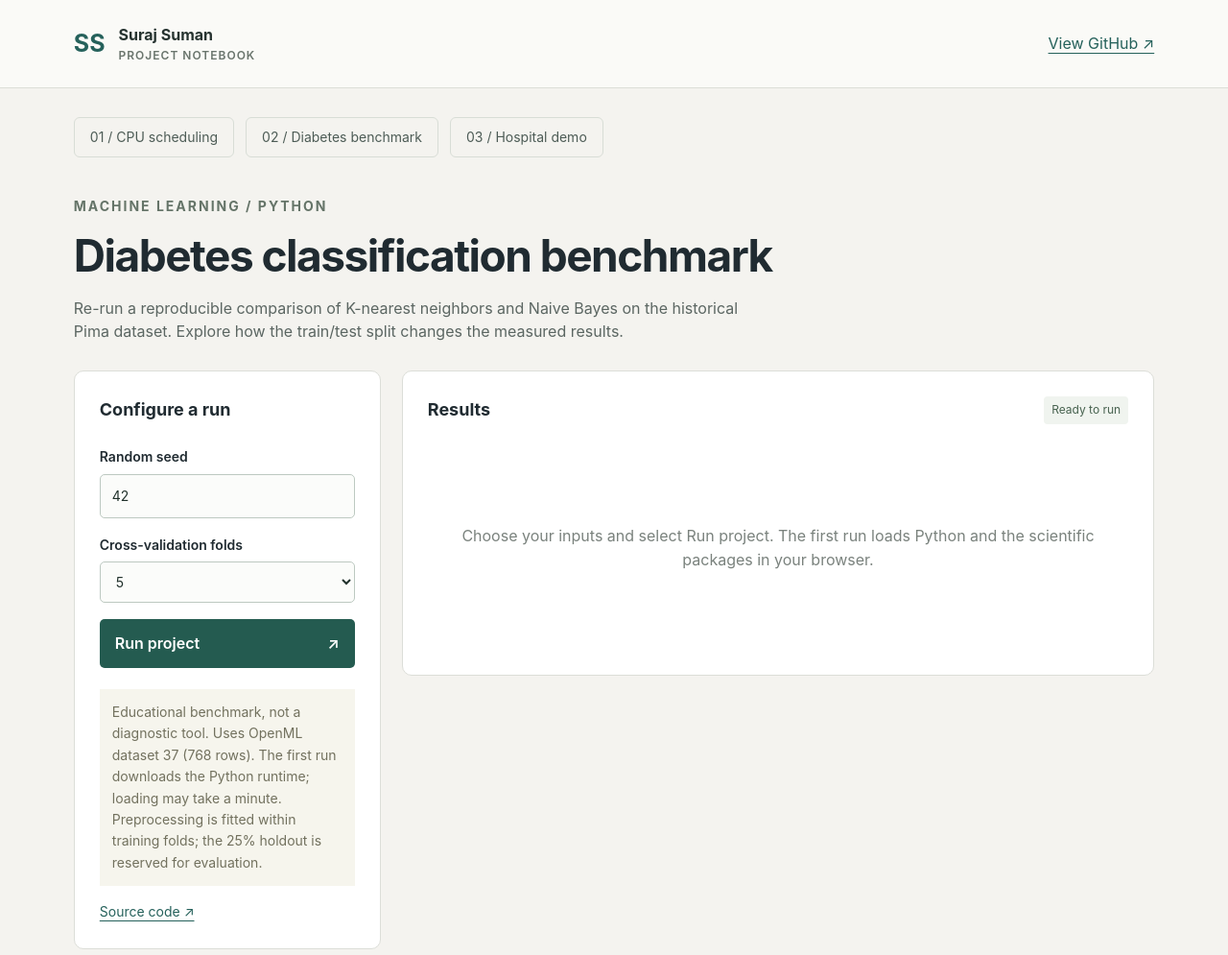
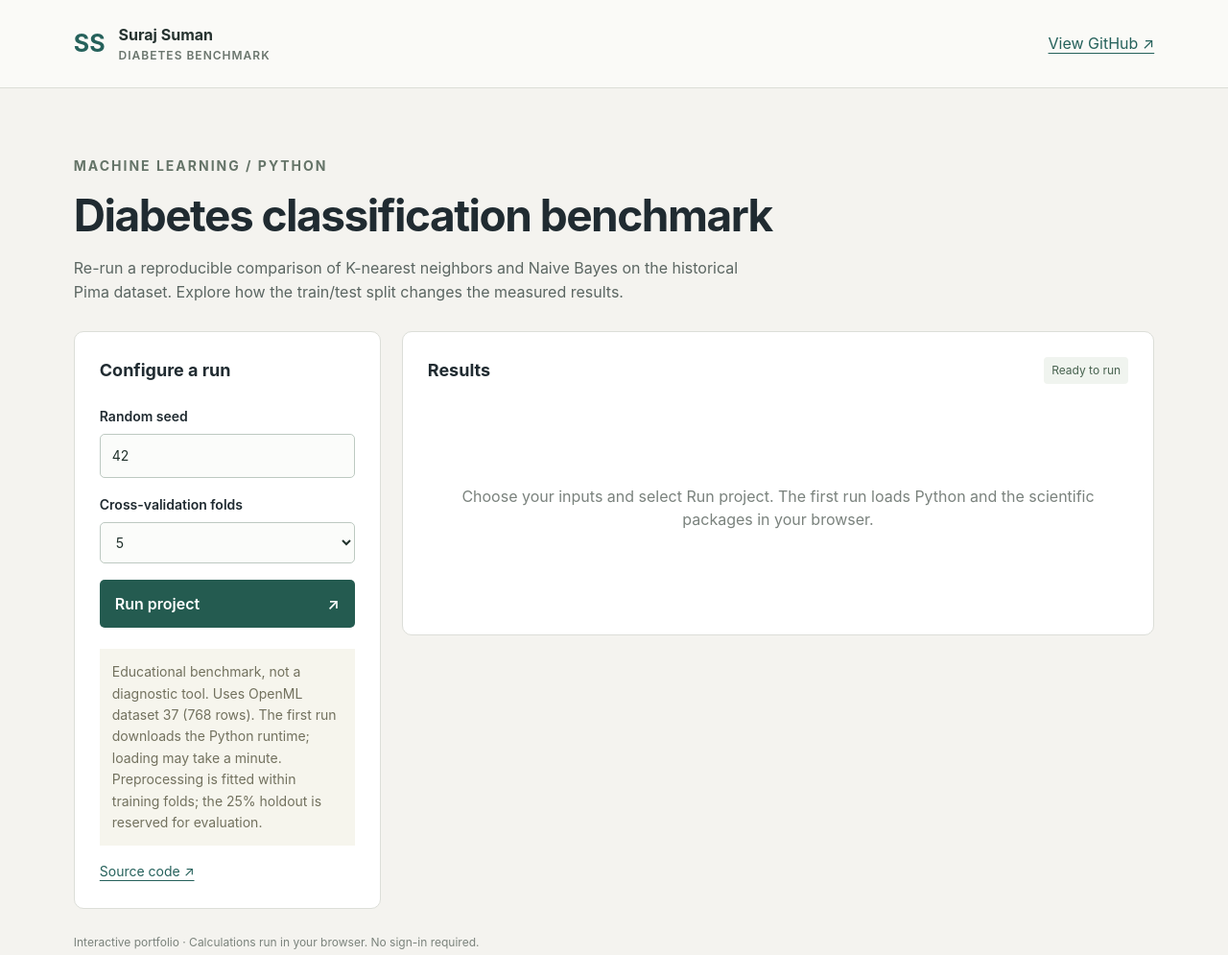
Before and after one commit to surajsuman23/diabetes-prediction-system, a plain HTML site: page docs/index.html in a window 1280 px wide. Shown: the top 995 px of the page at 96% size. Drawn offline with Linux system fonts and the light colour scheme.

Commit message:
Separate diabetes benchmark interface and deployment

```diff
--- a/docs/app.js
+++ b/docs/app.js
@@ -6,9 +6,7 @@ const table = (headers, rows) => '<div class="table-wrap"><table><thead><tr>'+he
 const stat = (value,label)=>'<div class="stat"><strong>'+esc(value)+'</strong><span>'+esc(label)+'</span></div>';
 let app, latest;
 const configs = {
- cpu:{title:'CPU scheduling simulator',intro:'Compare how FCFS, Shortest Job First and Round Robin share a single CPU. Change the workload to explore waiting times and execution order.',repo:'cpu-scheduling-simulator',eyebrow:'OPERATING SYSTEMS / SCHEDULING',notice:'Single CPU, one burst per process, zero context-switch cost. SJF is non-preemptive. The online demo runs a JavaScript implementation checked against the Java simulator. The Java source is available on GitHub.',fields:'<label>Processes (CSV)<textarea name="processes" spellcheck="false" required>id,arrival,burst\nP1,0,5\nP2,1,3\nP3,2,1</textarea></label><label>Round Robin quantum<input name="quantum" type="number" min="1" max="1000" step="1" value="2" required></label>'},
  diabetes:{title:'Diabetes classification benchmark',intro:'Re-run a reproducible comparison of K-nearest neighbors and Naive Bayes on the historical Pima dataset. Explore how the train/test split changes the measured results.',repo:'diabetes-prediction-system',eyebrow:'MACHINE LEARNING / PYTHON',notice:'Educational benchmark, not a diagnostic tool. Uses OpenML dataset 37 (768 rows). The first run downloads the Python runtime; loading may take a minute. Preprocessing is fitted within training folds; the 25% holdout is reserved for evaluation.',fields:'<label>Random seed<input name="seed" type="number" min="0" max="999999" step="1" value="42" required></label><label>Cross-validation folds<select name="folds"><option>2</option><option>3</option><option>4</option><option selected>5</option></select></label>'},
- hospital:{title:'Symptom & hospital demonstration',intro:'Explore a classification and distance-ranking workflow: choose example symptoms, generate a demo label, and rank fictional facilities by distance.',repo:'disease-hospital-recommender',eyebrow:'CLASSIFICATION + GEOSPATIAL / PYTHON',notice:'Synthetic demonstration only. All condition labels and hospitals are fictional. The labels are arbitrary and have no clinical meaning. This is not medical advice or a real care recommendation.',fields:'<fieldset><legend>Example symptoms</legend><div class="checks">'+['fever','cough','fatigue','headache','nausea','rash','sneezing','body_ache'].map((s,i)=>'<label><input type="checkbox" name="symptoms" value="'+s+'" '+(i<2?'checked':'')+'> '+s.replace('_',' ')+'</label>').join('')+'</div></fieldset><label>Latitude<input name="latitude" type="number" step="any" min="-90" max="90" value="12.97" required></label><label>Longitude<input name="longitude" type="number" step="any" min="-180" max="180" value="77.59" required></label>'}
 };
 function render(r){
  let out='';
@@ -39,6 +37,6 @@ function pythonRun(app,data){
  worker.onerror=()=>{if(pending){clearTimeout(pending.timer);pending.reject(Error('Python could not load. Please check your connection and try again.'));pending=null;}worker.terminate();worker=null;};}
  return new Promise((resolve,reject)=>{const id=++runId;const timer=setTimeout(()=>{worker.terminate();worker=null;pending=null;reject(Error('This run took too long. Try again on a desktop browser with a stable connection.'));},240000);pending={id,resolve,reject,timer};worker.postMessage({id,app,data});});
 }
-try{const path=location.pathname;app=document.body.dataset.app || (path.endsWith('diabetes.html')?'diabetes':path.endsWith('hospital.html')?'hospital':'cpu');const c=configs[app];document.title=c.title+' · Suraj Suman';for(const k of ['title','intro','notice','eyebrow'])$(k).textContent=c[k];$('fields').innerHTML=c.fields;$('source').href='https://github.com/surajsuman23/'+c.repo;document.querySelector('[data-app="'+app+'"]').setAttribute('aria-current','page');
+try{const path=location.pathname;app=document.body.dataset.app || (path.endsWith('diabetes.html')?'diabetes':path.endsWith('hospital.html')?'hospital':'cpu');const c=configs[app];document.title=c.title+' · Suraj Suman';for(const k of ['title','intro','notice','eyebrow'])$(k).textContent=c[k];$('fields').innerHTML=c.fields;$('source').href='https://github.com/surajsuman23/'+c.repo;document.querySelector('[data-app="'+app+'"]')?.setAttribute('aria-current','page');
 if(app==='cpu')$('form').requestSubmit();else $('results').innerHTML='<p class="empty">Choose your inputs and select Run project. The first run loads Python and the scientific packages in your browser.</p>';
 }catch(e){$('title').textContent='Unable to load the app';$('intro').textContent=e.message;}
--- a/docs/index.html
+++ b/docs/index.html
@@ -1,6 +1,6 @@
 <!doctype html>
 <html lang="en"><head><meta charset="utf-8"><meta name="viewport" content="width=device-width, initial-scale=1"><title>Diabetes classification benchmark · Suraj Suman</title><meta name="description" content="Explore and re-run a KNN and Naive Bayes benchmark on the historical Pima dataset."><link rel="stylesheet" href="./style.css"><script type="module" src="./app.js" defer></script></head>
-<body data-app="diabetes"><header><a class="brand" href="https://suraj-suman-projects.m16labs-0951.chatgpt.site/cpu.html">SS<span>Suraj Suman <small>PROJECT NOTEBOOK</small></span></a><a href="https://github.com/surajsuman23" target="_blank" rel="noopener">View GitHub ↗</a></header>
-<main><nav aria-label="Projects"><a data-app="cpu" href="https://suraj-suman-projects.m16labs-0951.chatgpt.site/cpu.html">01 / CPU scheduling</a><a data-app="diabetes" href="https://suraj-suman-projects.m16labs-0951.chatgpt.site/diabetes.html">02 / Diabetes benchmark</a><a data-app="hospital" href="https://suraj-suman-projects.m16labs-0951.chatgpt.site/hospital.html">03 / Hospital demo</a></nav>
+<body data-app="diabetes"><header><a class="brand" href="./">SS<span>Suraj Suman <small>DIABETES BENCHMARK</small></span></a><a href="https://github.com/surajsuman23" target="_blank" rel="noopener">View GitHub ↗</a></header>
+<main>
 <div class="heading"><p class="eyebrow" id="eyebrow">INTERACTIVE PROJECT</p><h1 id="title">Loading project…</h1><p id="intro"></p></div>
 <div class="workspace"><section class="panel controls"><h2>Configure a run</h2><form id="form"><div id="fields"></div><button type="submit" id="run">Run project <span>↗</span></button></form><p id="notice" class="notice"></p><a id="source" target="_blank" rel="noopener">Source code ↗</a></section><section class="panel output"><div class="result-heading"><h2>Results</h2><span id="status" role="status">Ready to run</span></div><div id="results"><p class="empty">Set your inputs and run the project to calculate results.</p></div><details id="raw" hidden><summary>Inspect result JSON</summary><pre id="json"></pre><button type="button" class="secondary" id="download">Download result</button></details></section></div><footer>Interactive portfolio · Calculations run in your browser. No sign-in required.</footer></main></body></html>
```
Also changed, not shown: README.md.
